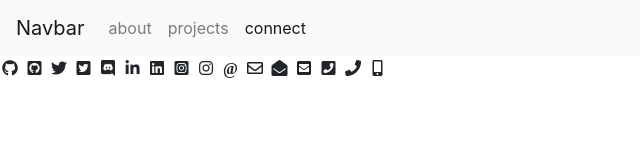
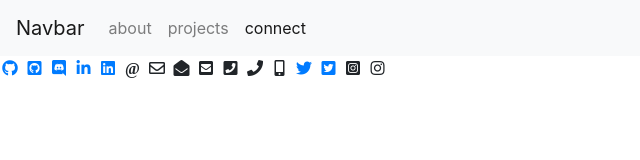
Before and after one commit to theykay/theykay.github.io, a plain HTML site: page contact.html in a window 1280 px wide. Shown: the whole page, without its empty margins (0-640 px from the left). Drawn offline with nearby package versions, Linux system fonts and the light colour scheme; files whose address does not match are found by name.

Commit message:
added links to some accounts

```diff
--- a/contact.html
+++ b/contact.html
@@ -39,20 +39,21 @@
 
     <!-- github, twitter, discord, linkedin, instagram (?), email, phone # -->
     <!-- github -->
-    <i class="fab fa-github"></i>
-    <i class="fab fa-github-square"></i>
-    <!-- twitter -->
-    <i class="fab fa-twitter"></i>
-    <i class="fab fa-twitter-square"></i>
-    <!-- discordd -->
-    <i class="fab fa-discord"></i>
+    <a href="https://github.com/theykay" target="_blank">
+        <i class="fab fa-github"></i>
+        <i class="fab fa-github-square"></i>
+    </a>
+    <!-- discord -->
+    <a href="https://discord.gg/sKc5mWq" target="_blank">
+        <i class="fab fa-discord"></i>
+    </a>
     <!-- linkedin -->
-    <i class="fab fa-linkedin-in"></i>
-    <i class="fab fa-linkedin"></i>
-    <!-- instagram -->
-    <i class="fab fa-instagram-square"></i>
-    <i class="fab fa-instagram"></i>
+    <a href="www.linkedin.com/in/kyle-murray-design" target="_blank">
+        <i class="fab fa-linkedin-in"></i>
+        <i class="fab fa-linkedin"></i>
+    </a>
     <!-- email -->
+    <a href="mailto:murraykyleb@gmail.com"></a>
     <i class="fas fa-at"></i>
     <i class="far fa-envelope"></i>
     <i class="fas fa-envelope-open"></i>
@@ -61,6 +62,14 @@
     <i class="fas fa-phone-square"></i>
     <i class="fas fa-phone"></i>
     <i class="fas fa-mobile-alt"></i>
+    <!-- twitter -->
+    <a href="https://twitter.com/the_leaf_eater" target="_blank">
+        <i class="fab fa-twitter"></i>
+        <i class="fab fa-twitter-square"></i>
+    </a>
+    <!-- instagram -->
+    <i class="fab fa-instagram-square"></i>
+    <i class="fab fa-instagram"></i>
 
     <!-- bootstrap javascript links -->
     <script src="https://code.jquery.com/jquery-3.5.1.slim.min.js"
```
